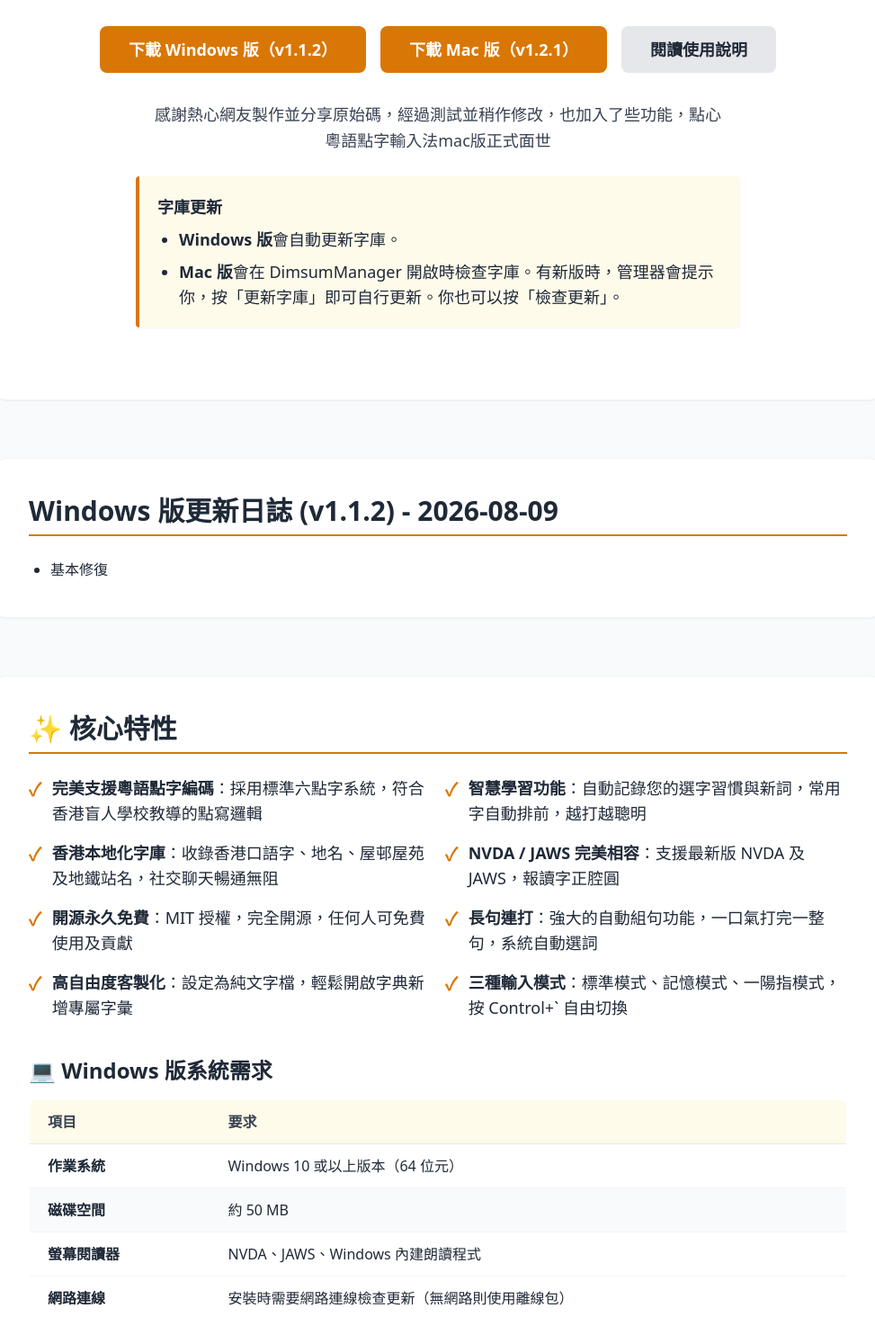
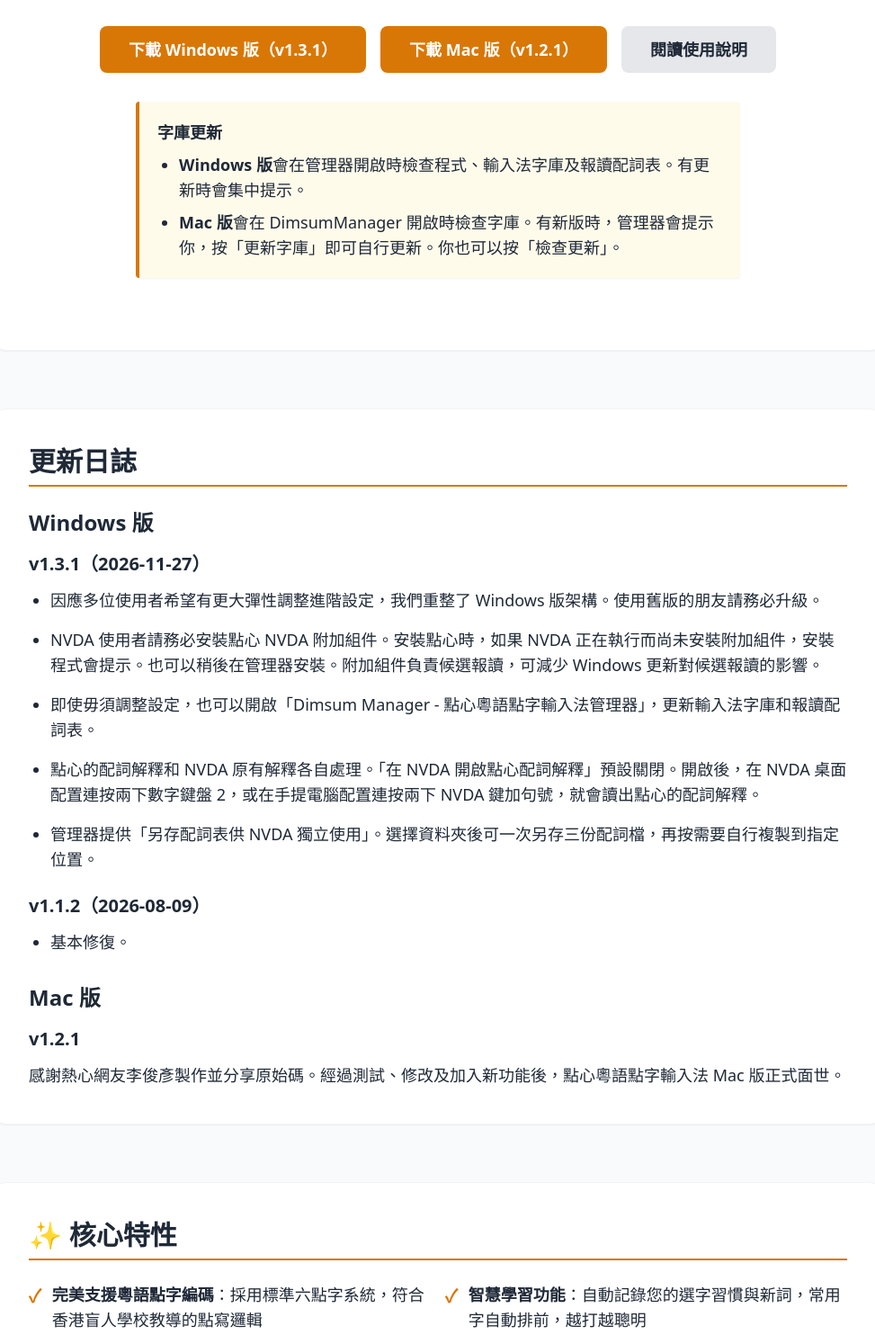
Before and after one commit to dimsumgroup/dimsum-braille-ime, a plain HTML site: page index.html in a window 1280 px wide. Shown: the part 348-1832 px from the top of the page at 90% size, without its empty margins (153-1126 px from the left). Drawn offline with nearby package versions, Linux system fonts and the light colour scheme.

Commit message:
Update Windows 1.3.1 download and separate platform changelogs

```diff
--- a/index.html
+++ b/index.html
@@ -32,10 +32,10 @@
           "alternateName": "Dimsum Braille IME",
           "description": "專為香港視障人士度身訂做的免費粵語點字輸入工具，採用 Rime 引擎，支援 Windows 10/11 及 NVDA 螢幕閱讀器，收錄完整香港用字、屋邨名稱與日本城市。",
           "url": "https://www.dimsumbrl.work/",
-          "downloadUrl": "https://github.com/dimsumgroup/dimsum-braille-ime/releases/download/v1.1.2/Dimsum_Setup_v1.1.2.exe",
+          "downloadUrl": "https://github.com/dimsumgroup/dimsum-braille-ime/releases/download/v1.3.1/Dimsum_Setup_v1.3.1.exe",
           "version": "1.1.2",
           "datePublished": "2026-08-09",
-          "softwareVersion": "1.1.2",
+          "softwareVersion": "1.3.1",
           "operatingSystem": "Windows 10, Windows 11",
           "applicationCategory": "UtilitiesApplication",
           "offers": { "@type": "Offer", "price": "0", "priceCurrency": "HKD" },
@@ -222,11 +222,11 @@
                 專為視障人士與粵語點字用家設計的輸入工具，支援 Windows 和 macOS。
             </p>
             <div class="flex flex-wrap justify-center gap-4 mb-8">
-                <a href="https://github.com/dimsumgroup/dimsum-braille-ime/releases/download/v1.1.2/Dimsum_Setup_v1.1.2.exe"
+                <a href="https://github.com/dimsumgroup/dimsum-braille-ime/releases/download/v1.3.1/Dimsum_Setup_v1.3.1.exe"
                    class="bg-primary text-white px-8 py-3 rounded-lg font-bold text-lg hover:bg-amber-700 transition-colors focus:ring-4 focus:ring-amber-300"
-                   aria-label="下載 Windows 版安裝程式 v1.1.2"
+                   aria-label="下載 Windows 版安裝程式 v1.3.1"
                    rel="noopener">
-                    下載 Windows 版（v1.1.2）
+                    下載 Windows 版（v1.3.1）
                 </a>
                 <a href="https://github.com/dimsumgroup/dimsum-braille-ime/releases/download/v1.2.1/Dimsum_mac_v1.2.1.dmg"
                    class="bg-primary text-white px-8 py-3 rounded-lg font-bold text-lg hover:bg-amber-700 transition-colors focus:ring-4 focus:ring-amber-300"
@@ -238,14 +238,11 @@
                     閱讀使用說明
                 </a>
             </div>
-            <p class="text-gray-700 text-lg leading-relaxed mb-6 px-4 max-w-2xl mx-auto">
-                感謝熱心網友製作並分享原始碼，經過測試並稍作修改，也加入了些功能，點心粵語點字輸入法mac版正式面世
-            </p>
             <div role="note" aria-label="字庫更新提示" class="bg-amber-50 border-l-4 border-primary p-5 max-w-2xl mx-auto text-left rounded shadow-sm">
                 <h3 class="text-gray-800 text-lg font-bold mb-2">字庫更新</h3>
                 <ul class="list-disc pl-6 text-gray-800 text-lg space-y-2">
                     <li>
-                        <strong>Windows 版</strong>會自動更新字庫。
+                        <strong>Windows 版</strong>會在管理器開啟時檢查程式、輸入法字庫及報讀配詞表。有更新時會集中提示。
                     </li>
                     <li>
                         <strong>Mac 版</strong>會在 DimsumManager 開啟時檢查字庫。有新版時，管理器會提示你，按「更新字庫」即可自行更新。你也可以按「檢查更新」。
@@ -255,13 +252,28 @@
         </section>
 
         <section id="changelog" aria-labelledby="changelog-heading" class="bg-white p-6 md:p-10 rounded-2xl shadow-sm border border-gray-100">
-            <h2 id="changelog-heading" class="text-3xl font-bold mb-6 pb-2 border-b-2 border-primary">
-                Windows 版更新日誌 (v1.1.2) - 2026-08-09
-            </h2>
-            <div class="prose prose-lg max-w-none text-gray-800">
-                <ul class="list-disc pl-6 space-y-4">
-                    <li>基本修復</li>
-                </ul>
+            <h2 id="changelog-heading" class="text-3xl font-bold mb-6 pb-2 border-b-2 border-primary">更新日誌</h2>
+            <div class="text-gray-800 text-lg space-y-8">
+                <section id="changelog-windows" aria-labelledby="changelog-windows-heading">
+                    <h3 id="changelog-windows-heading" class="text-2xl font-bold mb-4">Windows 版</h3>
+                    <h4 class="text-xl font-bold mb-3">v1.3.1（<time datetime="2026-11-27">2026-11-27</time>）</h4>
+                    <ul class="list-disc pl-6 space-y-4">
+                        <li>因應多位使用者希望有更大彈性調整進階設定，我們重整了 Windows 版架構。使用舊版的朋友請務必升級。</li>
+                        <li>NVDA 使用者請務必安裝點心 NVDA 附加組件。安裝點心時，如果 NVDA 正在執行而尚未安裝附加組件，安裝程式會提示。也可以稍後在管理器安裝。附加組件負責候選報讀，可減少 Windows 更新對候選報讀的影響。</li>
+                        <li>即使毋須調整設定，也可以開啟「Dimsum Manager - 點心粵語點字輸入法管理器」，更新輸入法字庫和報讀配詞表。</li>
+                        <li>點心的配詞解釋和 NVDA 原有解釋各自處理。「在 NVDA 開啟點心配詞解釋」預設關閉。開啟後，在 NVDA 桌面配置連按兩下數字鍵盤 2，或在手提電腦配置連按兩下 NVDA 鍵加句號，就會讀出點心的配詞解釋。</li>
+                        <li>管理器提供「另存配詞表供 NVDA 獨立使用」。選擇資料夾後可一次另存三份配詞檔，再按需要自行複製到指定位置。</li>
+                    </ul>
+                    <h4 class="text-xl font-bold mt-6 mb-3">v1.1.2（<time datetime="2026-08-09">2026-08-09</time>）</h4>
+                    <ul class="list-disc pl-6">
+                        <li>基本修復。</li>
+                    </ul>
+                </section>
+                <section id="changelog-mac" aria-labelledby="changelog-mac-heading">
+                    <h3 id="changelog-mac-heading" class="text-2xl font-bold mb-4">Mac 版</h3>
+                    <h4 class="text-xl font-bold mb-3">v1.2.1</h4>
+                    <p>感謝熱心網友李俊彥製作並分享原始碼。經過測試、修改及加入新功能後，點心粵語點字輸入法 Mac 版正式面世。</p>
+                </section>
             </div>
         </section>
 
@@ -328,7 +340,7 @@
                         </tr>
                         <tr>
                             <td class="px-5 py-3 font-semibold">網路連線</td>
-                            <td class="px-5 py-3">安裝時需要網路連線檢查更新（無網路則使用離線包）</td>
+                            <td class="px-5 py-3">可離線安裝。檢查及下載更新時需要網路。</td>
                         </tr>
                     </tbody>
                 </table>
@@ -372,30 +384,26 @@
                 <li class="flex gap-4" itemprop="step" itemscope itemtype="https://schema.org/HowToStep">
                     <span class="flex-shrink-0 w-9 h-9 rounded-full bg-primary text-white font-bold flex items-center justify-center text-base" aria-hidden="true">1</span>
                     <div itemprop="text">
-                        <strong itemprop="name">下載安裝程式</strong>：點擊上方「下載 Windows 版（v1.1.2）」按鈕，或前往
-                        <a href="https://github.com/dimsumgroup/dimsum-braille-ime/releases/tag/v1.1.2" target="_blank" rel="noopener noreferrer" class="text-primary font-bold hover:underline">GitHub 的 Windows 版發行頁</a>
+                        <strong itemprop="name">下載安裝程式</strong>：點擊上方「下載 Windows 版（v1.3.1）」按鈕，或前往
+                        <a href="https://github.com/dimsumgroup/dimsum-braille-ime/releases/tag/v1.3.1" target="_blank" rel="noopener noreferrer" class="text-primary font-bold hover:underline">GitHub 的 Windows 版發行頁</a>
                         取得安裝程式。
                     </div>
                 </li>
                 <li class="flex gap-4" itemprop="step" itemscope itemtype="https://schema.org/HowToStep">
                     <span class="flex-shrink-0 w-9 h-9 rounded-full bg-primary text-white font-bold flex items-center justify-center text-base" aria-hidden="true">2</span>
-                    <div itemprop="text"><strong itemprop="name">執行安裝程式與系統授權</strong>：找到下載好的執行檔案，按下 <code class="bg-gray-100 px-1 rounded text-sm">Enter</code> 鍵執行。系統會跳出「使用者帳戶控制 (UAC)」的安全提示，請按下 <strong>「是 (Y)」</strong> 授權管理員權限繼續。</div>
+                    <div itemprop="text"><strong itemprop="name">執行安裝程式與系統授權</strong>。執行下載的安裝程式，並按安裝精靈指示繼續。如 Windows 顯示「使用者帳戶控制」提示，請選擇「是」。</div>
                 </li>
                 <li class="flex gap-4" itemprop="step" itemscope itemtype="https://schema.org/HowToStep">
                     <span class="flex-shrink-0 w-9 h-9 rounded-full bg-primary text-white font-bold flex items-center justify-center text-base" aria-hidden="true">3</span>
-                    <div itemprop="text"><strong itemprop="name">雲端版本檢查</strong>：啟動後，安裝程式會自動檢查最新發行版本。如果發現新版本，系統會彈出對話框提示。選擇「是」將自動從網路下載並繼續新版的安裝；選擇「否」繼續安裝目前的版本；選擇「取消」將自動開啟點心官方網站供您手動下載，並關閉目前的安裝程式。</div>
+                    <div itemprop="text"><strong itemprop="name">從舊版升級</strong>。如果安裝程式偵測到舊版點心，請按「確定」繼續升級。系統會保留學習記錄和自訂詞庫。</div>
                 </li>
                 <li class="flex gap-4" itemprop="step" itemscope itemtype="https://schema.org/HowToStep">
                     <span class="flex-shrink-0 w-9 h-9 rounded-full bg-primary text-white font-bold flex items-center justify-center text-base" aria-hidden="true">4</span>
-                    <div itemprop="text"><strong itemprop="name">安裝 NVDA 配詞解釋庫點心版</strong>：接下來，畫面上會詢問：「是否要安裝『NVDA 配詞解釋庫點心版』？」。在有網路狀態下選擇「是」會嘗試從網路下載最新版字典。若下載失敗，會自動切換為安裝包內附的備用版本。無網路狀態下選擇「是」會直接使用安裝包內附的備用版本。注意：如果您選擇「是」，系統在安裝過程中會自動關閉 NVDA，並自動重新啟動 NVDA，請不用擔心。</div>
+                    <div itemprop="text"><strong itemprop="name">安裝點心 NVDA 附加組件</strong>。如果 NVDA 正在執行而尚未安裝點心附加組件，安裝程式會邀請安裝。選擇「是」，按「完成」後依 NVDA 的指示安裝，再重新啟動 NVDA。</div>
                 </li>
                 <li class="flex gap-4" itemprop="step" itemscope itemtype="https://schema.org/HowToStep">
                     <span class="flex-shrink-0 w-9 h-9 rounded-full bg-primary text-white font-bold flex items-center justify-center text-base" aria-hidden="true">5</span>
-                    <div itemprop="text"><strong itemprop="name">背景自動化安裝</strong>：點擊確認後，安裝程式將會全自動執行以下後台作業，過程中請稍後：轉換舊有點寫易詞庫（自動整合舊詞庫）；自動從雲端（或本地備用檔）更新字典檔與相關設定。</div>
-                </li>
-                <li class="flex gap-4" itemprop="step" itemscope itemtype="https://schema.org/HowToStep">
-                    <span class="flex-shrink-0 w-9 h-9 rounded-full bg-primary text-white font-bold flex items-center justify-center text-base" aria-hidden="true">6</span>
-                    <div itemprop="text"><strong itemprop="name">完成安裝與閱讀指南</strong>：安裝完成後，系統會自動使用記事本開啟說明文件，供您閱讀最新的操作指引。現在，您可以按下鍵盤上的 <kbd class="bg-gray-100 border border-gray-300 px-2 py-0.5 rounded text-sm font-mono">Windows 鍵 + 空白鍵</kbd> （或 <kbd class="bg-gray-100 border border-gray-300 px-2 py-0.5 rounded text-sm font-mono">Ctrl + Shift</kbd>）來切換輸入法。當您聽到 NVDA 報讀「<strong>點心粵語點字</strong>」時，就可以馬上使用熟悉的點字指法開始打字了！</div>
+                    <div itemprop="text"><strong itemprop="name">完成安裝並開始打字</strong>。按 <kbd class="bg-gray-100 border border-gray-300 px-2 py-0.5 rounded text-sm font-mono">Windows 鍵＋空白鍵</kbd>，在「繁體中文（香港）」下選擇「點心粵語點字輸入法」。如要調整設定或更新字庫，可以在完成頁勾選「開啟 Dimsum Manager」。</div>
                 </li>
             </ol>
         </section>
```
Also changed, not shown: 1 other file.
